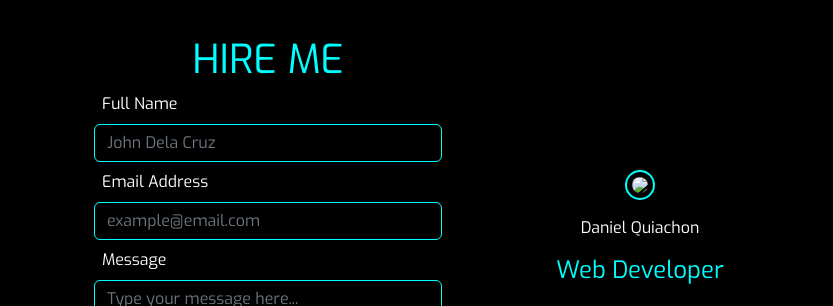
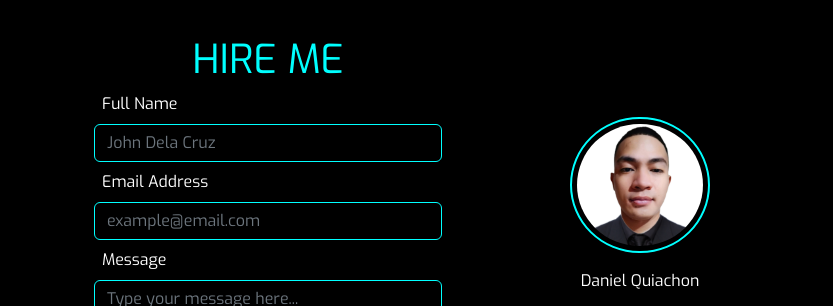
Before and after one commit to DanielQuiachon/Resume, a plain HTML site: page index.html in a window 1280 px wide. Shown: the part 2764-3070 px from the top of the page, 0-833 px from the left. Drawn offline with nearby package versions, Linux system fonts and the light colour scheme; a script that the page names is missing.

Commit message:
last modification for the profile

```diff
--- a/index.html
+++ b/index.html
@@ -254,7 +254,7 @@
             class="col-md-4 mt-5 d-flex align-items-center justify-content-center flex-column"
           >
             <img
-              src="img/profile.jpg"
+              src="profile.png"
               style="
                 border-radius: 50%;
                 max-width: 40%;
```
